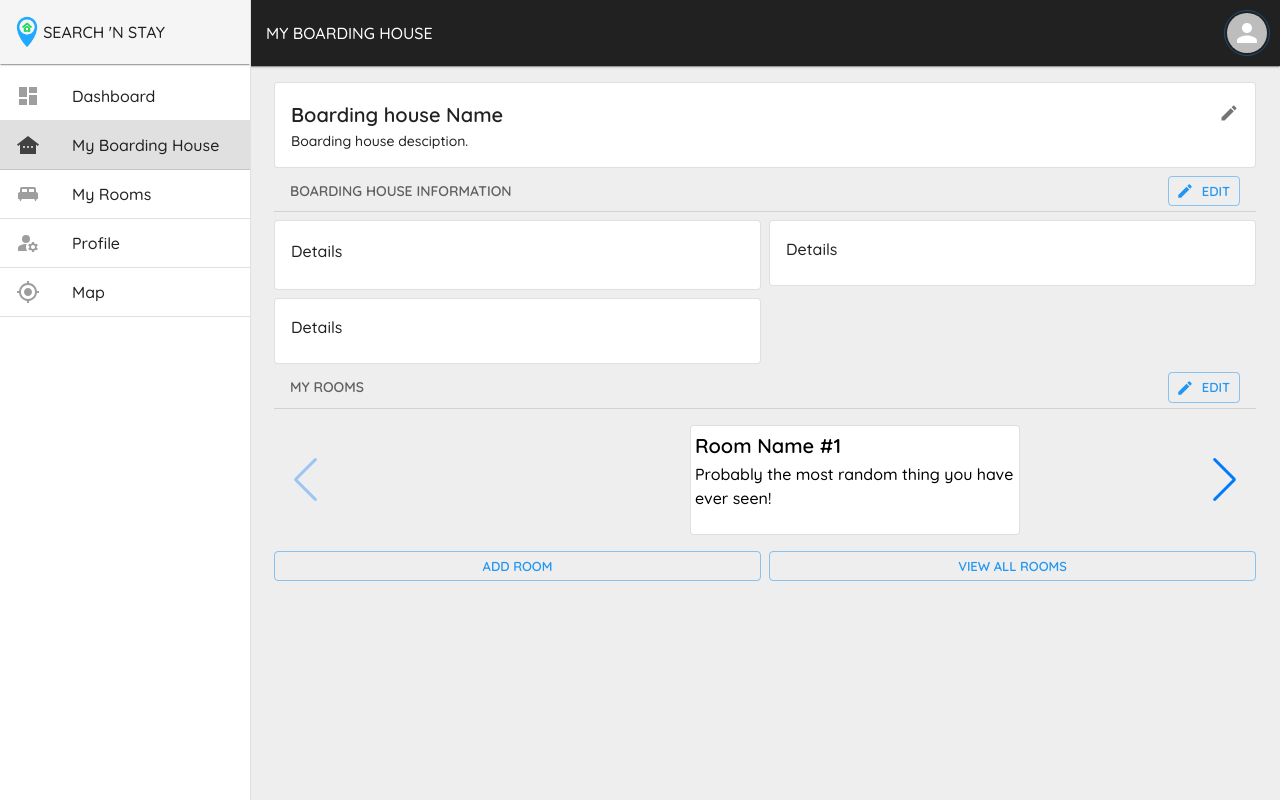
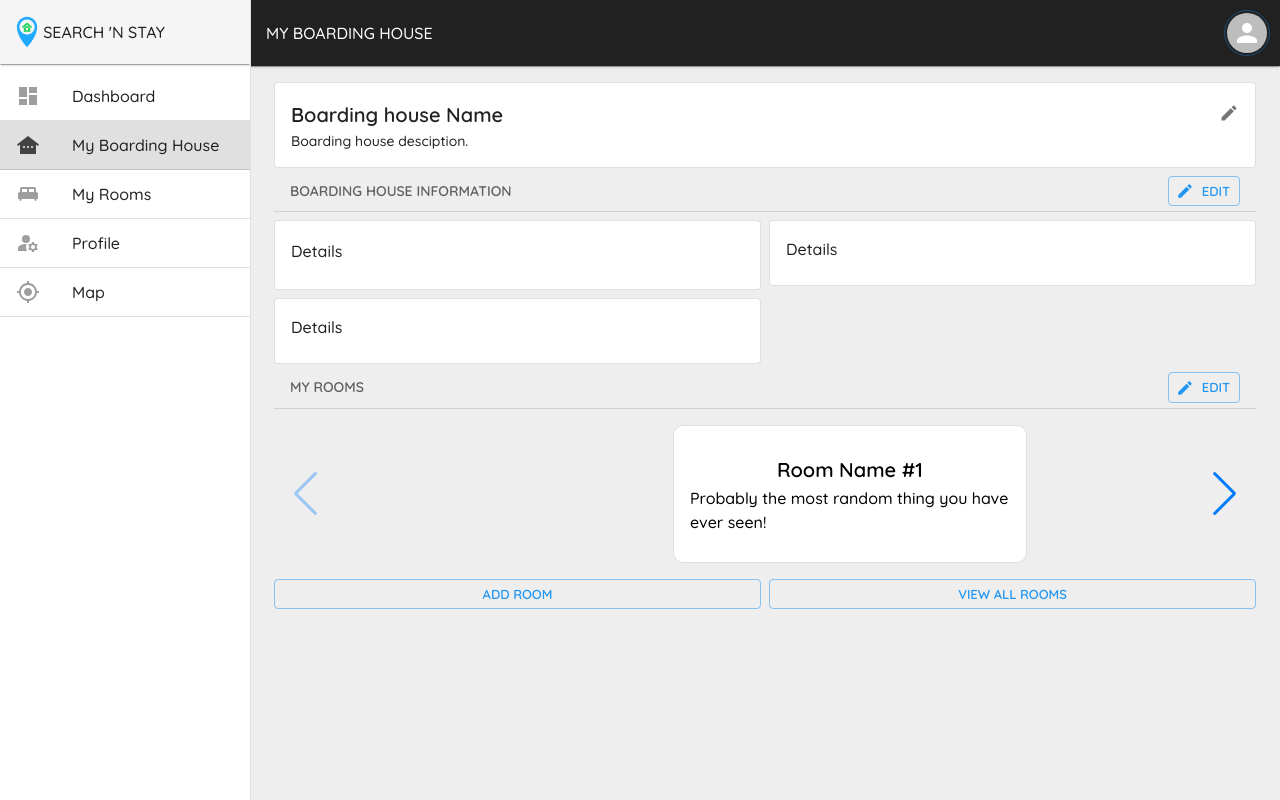
Before and after one commit to melvindionisio/caps-owner-app, a React (Create React App) app: page /my/boarding-house in a window 1280 px wide. Built offline with nearby package versions, Linux system fonts and the light colour scheme.

Commit message:
fix card

```diff
--- a/src/components/RoomSlider.js
+++ b/src/components/RoomSlider.js
@@ -10,7 +10,6 @@ import "swiper/swiper.min.css";
 
 // import Swiper core and required modules
 import SwiperCore, { Navigation } from "swiper";
-import { Box } from "@material-ui/core";
 
 // install Swiper modules
 SwiperCore.use([Navigation]);
@@ -41,13 +40,17 @@ export default function RoomsCarousel(props) {
     >
       {items.map((item) => (
         <SwiperSlide>
-          <Box sx={{ px: 0, width: 320 }}>
           <Paper
             variant="outlined"
             style={{
-                minHeight: 100,
-                width: "100%",
-                padding: 4,
+              minHeight: 120,
+              padding: ".5rem 1rem",
+              width: 320,
+              display: "flex",
+              justifyContent: "center",
+              alignItems: "center",
+              flexDirection: "column",
+              borderRadius: 10,
             }}
           >
             <Typography variant="h6" color="initial">
@@ -57,7 +60,6 @@ export default function RoomsCarousel(props) {
               {item.description}
             </Typography>
           </Paper>
-          </Box>
         </SwiperSlide>
       ))}
     </Swiper>
```
Lines whose indentation alone changed are shown as unchanged.
